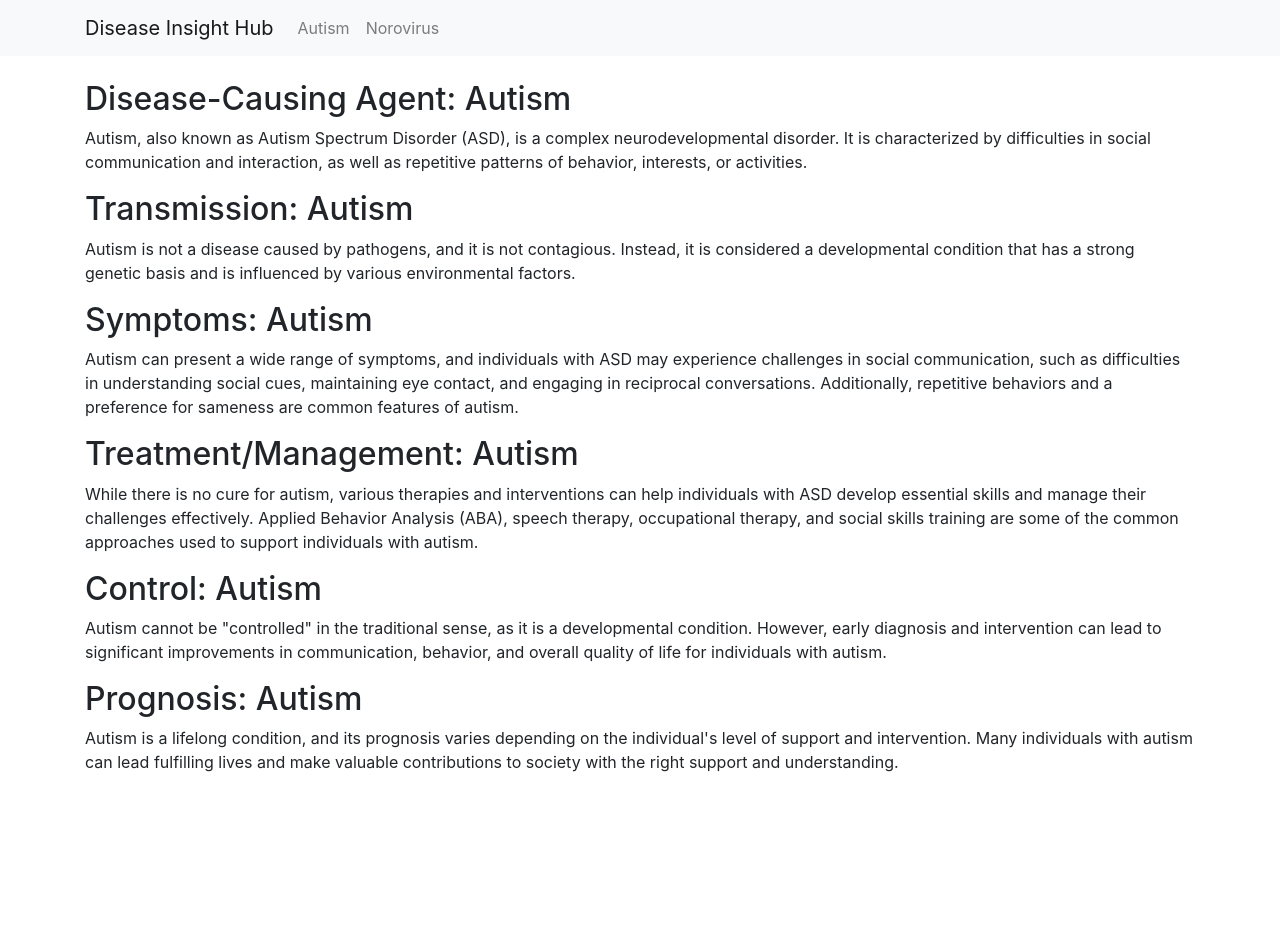
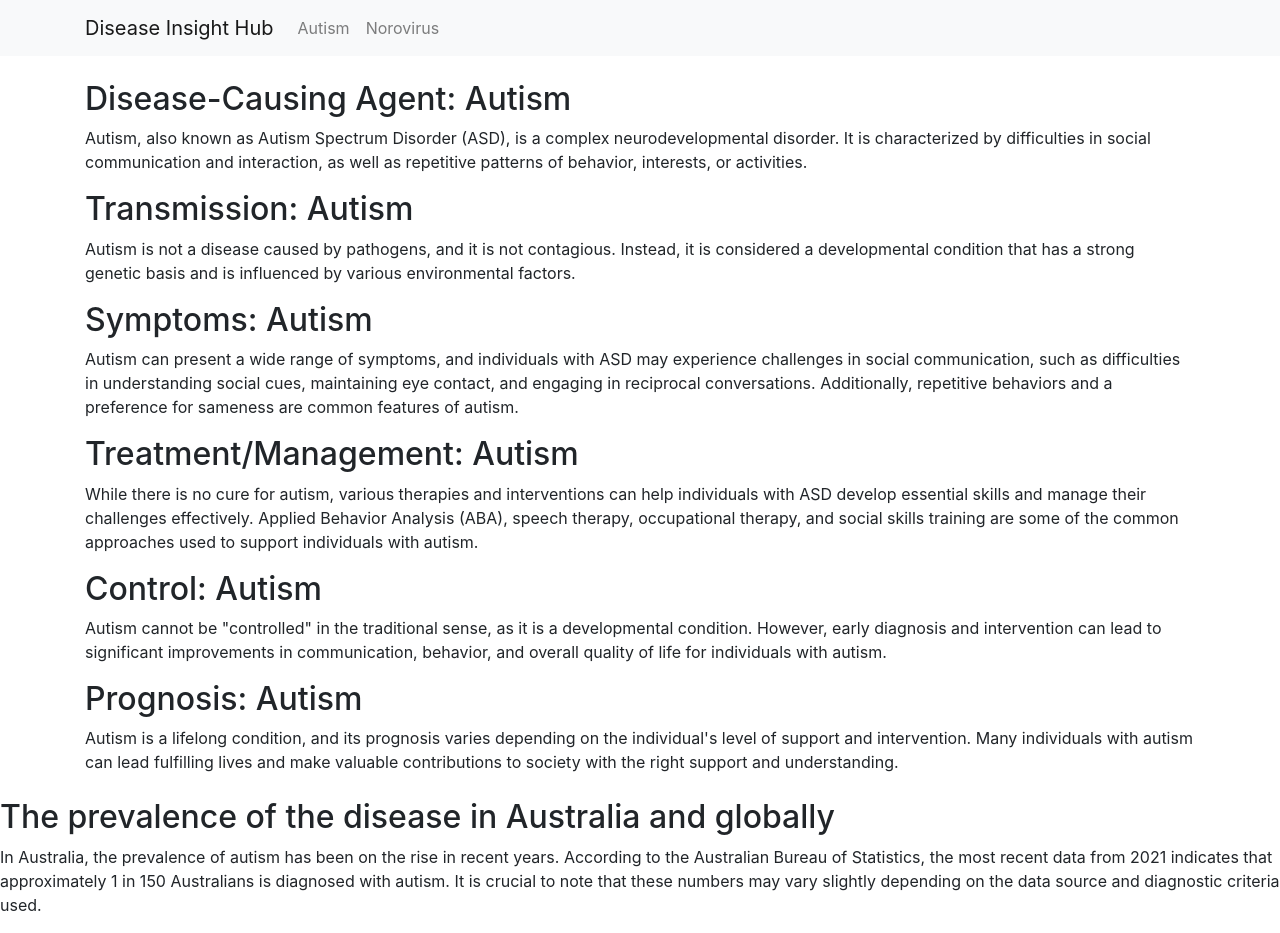
Before and after one commit to CODINGIINGISTHEBEST/Research-Project, a plain HTML site: page autism.html in a window 1280 px wide. Before the commit the page ends 800 px from the top, so only its background shows below. Drawn offline with nearby package versions, Linux system fonts and the light colour scheme.

Commit message:
Update autism.html

```diff
--- a/autism.html
+++ b/autism.html
@@ -60,6 +60,9 @@
       Autism is a lifelong condition, and its prognosis varies depending on the individual's level of support and intervention. Many individuals with autism can lead fulfilling lives and make valuable contributions to society with the right support and understanding.
     </p>
   </div>
+    <h2>The prevalence of the disease in Australia and globally</h2>
+    <p>In Australia, the prevalence of autism has been on the rise in recent years. According to the Australian Bureau of Statistics, the most recent data from 2021 indicates that approximately 1 in 150 Australians is diagnosed with autism. It is crucial to note that these numbers may vary slightly depending on the data source and diagnostic criteria used.
+</p>
 
   <!-- Footer (Copy from index.html) -->
 
```
